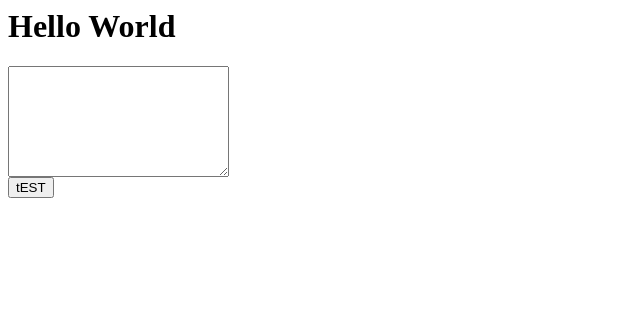
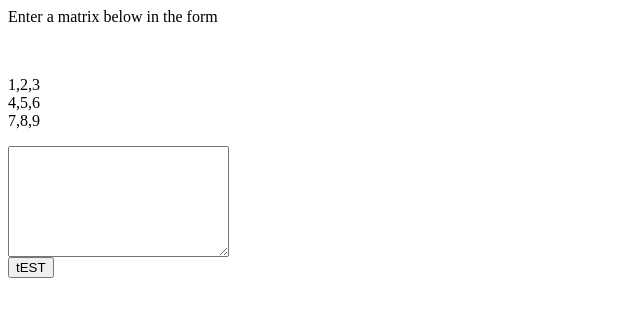
Before and after one commit to aidenbenner/matrix-utils, a plain HTML site: page index.html in a window 1280 px wide. Shown: the whole page, without its empty margins (0-640 px from the left). Drawn offline with Linux system fonts and the light colour scheme.

Commit message:
add textbox parsing

```diff
--- a/index.html
+++ b/index.html
@@ -2,7 +2,9 @@
 <body>
   <head>
   </head>
-  <h1>Hello World</h1>
+  <p> Enter a matrix below in the form </p>
+  <br>
+  <p> 1,2,3<br>4,5,6<br>7,8,9<br></p>
   <textarea id="matrix-text" cols="25" rows="7"></textarea>
   <br />
   <button id="submit-btn" type="button"> Solve </button>
--- a/solver.js
+++ b/solver.js
@@ -13,6 +13,7 @@ var testMatrix = [
 function solveFromBox(){
   console.log(textField.value);
   var matrix = matrixStringtoMatr(textField.value.split("\n"));
+  console.log(matrix);
   gaussianElim(matrix);
   console.log(matrix);
 }
@@ -25,7 +26,7 @@ function matrixStringtoMatr(eqnStrArr){
 
   var matrix = [];
   for(var i = 0; i<rows; i++){
-    var colStrs = eqnStrArr[0].split(",");
+    var colStrs = eqnStrArr[i].split(",");
     var rowCol = [];
     for(var k = 0; k<colStrs.length;k++){
       rowCol.push(parseFloat(colStrs[k]));;
```
